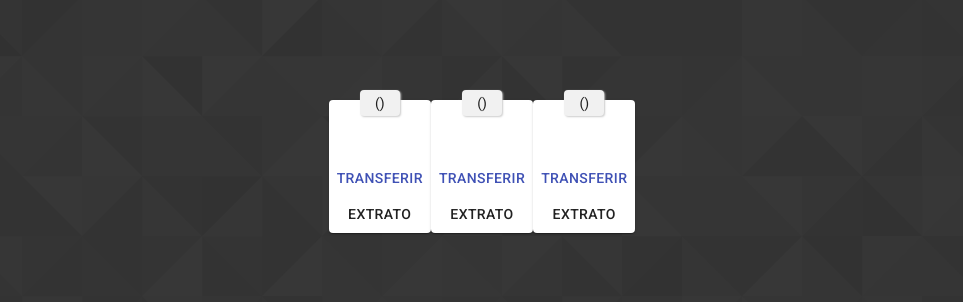
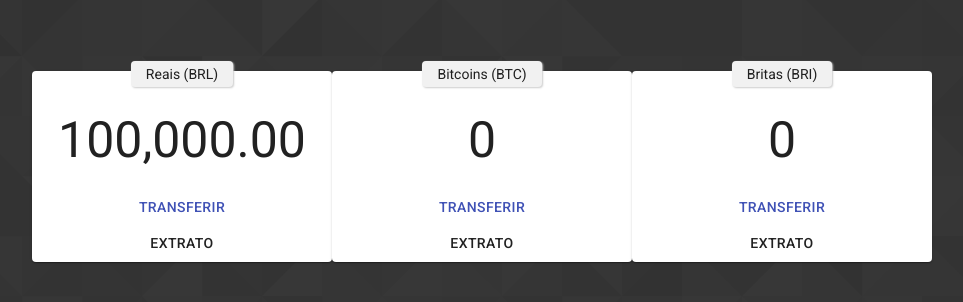
Before and after one commit to luisgustavolf/dindin, a React (Create React App) app: page /#/ in a window 1280 px wide. Shown: the part 244-546 px from the top of the page, without its empty margins (158-1121 px from the left). Built offline with nearby package versions, Linux system fonts and the light colour scheme.

Commit message:
binded to context

```diff
--- a/src/app.tsx
+++ b/src/app.tsx
@@ -1,6 +1,6 @@
 import React from 'react';
 import { HashRouter } from "react-router-dom";
-import { AccountsBalancesProvider } from './contexts/accountsBalances/accountsBalancesProvider';
+import { AccountsBalancesProvider } from './contexts/accountsBalances/provider';
 import { Routes } from "./pages/routes";
 
 import './assets/styles/index.scss';
--- a/src/components/others/accountSummary/hook.tsx
+++ b/src/components/others/accountSummary/hook.tsx
@@ -1,10 +1,13 @@
 import * as React from 'react'
+import { AccountsBalancesContext } from '../../../contexts/accountsBalances/context'
 
 export interface UseAccountSummaryProps {
     accountId: number
 }
 
 export function useAccountSummary(props:UseAccountSummaryProps) {
+    const context = React.useContext(AccountsBalancesContext);
+    const accountWithBalance = context.accounts?.find((account) => account.id === props.accountId)
 
     // ---------------------------------------------
     // Functions
@@ -16,6 +19,7 @@ export function useAccountSummary(props:UseAccountSummaryProps) {
     // API
 
     return {
-
+        loading: context.loading,
+        ...accountWithBalance
     }
 }
--- a/src/components/others/accountSummary/index.tsx
+++ b/src/components/others/accountSummary/index.tsx
@@ -1,5 +1,6 @@
 import * as React from 'react'
 import { AccountSummaryBase } from './accountSummaryBase'
+import { useAccountSummary } from './hook'
 
 export interface AccountSummaryProps {
     accountId: number
@@ -9,6 +10,8 @@ export interface AccountSummaryProps {
 
 export function AccountSummary(props:AccountSummaryProps) {
 
+    const { loading, name, currency, balance } = useAccountSummary(props)
+
     // ---------------------------------------------
     // Transformations
     // ---------------------------------------------
@@ -16,6 +19,10 @@ export function AccountSummary(props:AccountSummaryProps) {
 
     return (
         <AccountSummaryBase
+            loading={loading}
+            title={name}
+            balance={balance}
+            currency={currency}
             onStatements={() => {}}
             onTransfer={() => {}}
         />
--- a/src/components/others/accountSummary/styles.scss
+++ b/src/components/others/accountSummary/styles.scss
@@ -1,6 +1,7 @@
 .dd-account-summary {
     position: relative;
     margin-top: 20px;
+    min-width: 300px;
 
     .title-wrap {
         position: absolute;
--- a/src/contexts/accountsBalances/hook.tsx
+++ b/src/contexts/accountsBalances/hook.tsx
@@ -2,11 +2,9 @@ import * as React from 'react'
 import { AccountService } from '../../services/account'
 import { AccountWithBalance } from '../../services/account/types'
 
-export interface UseAccountsBalancesProviderProps {
+export interface UseAccountsBalancesProviderProps { }
 
-}
-
-export function useAccountsBalancesProvider(props:UseAccountsBalancesProviderProps) {
+export function useAccountsBalancesProvider(props: UseAccountsBalancesProviderProps) {
     const [loading, setLoading] = React.useState(false)
     const [accounts, setAccounts] = React.useState<AccountWithBalance[]>()
 
```
Also changed, not shown: src/contexts/accountsBalances/provider.tsx (renamed from src/contexts/accountsBalances/accountsBalancesProvider.tsx).
